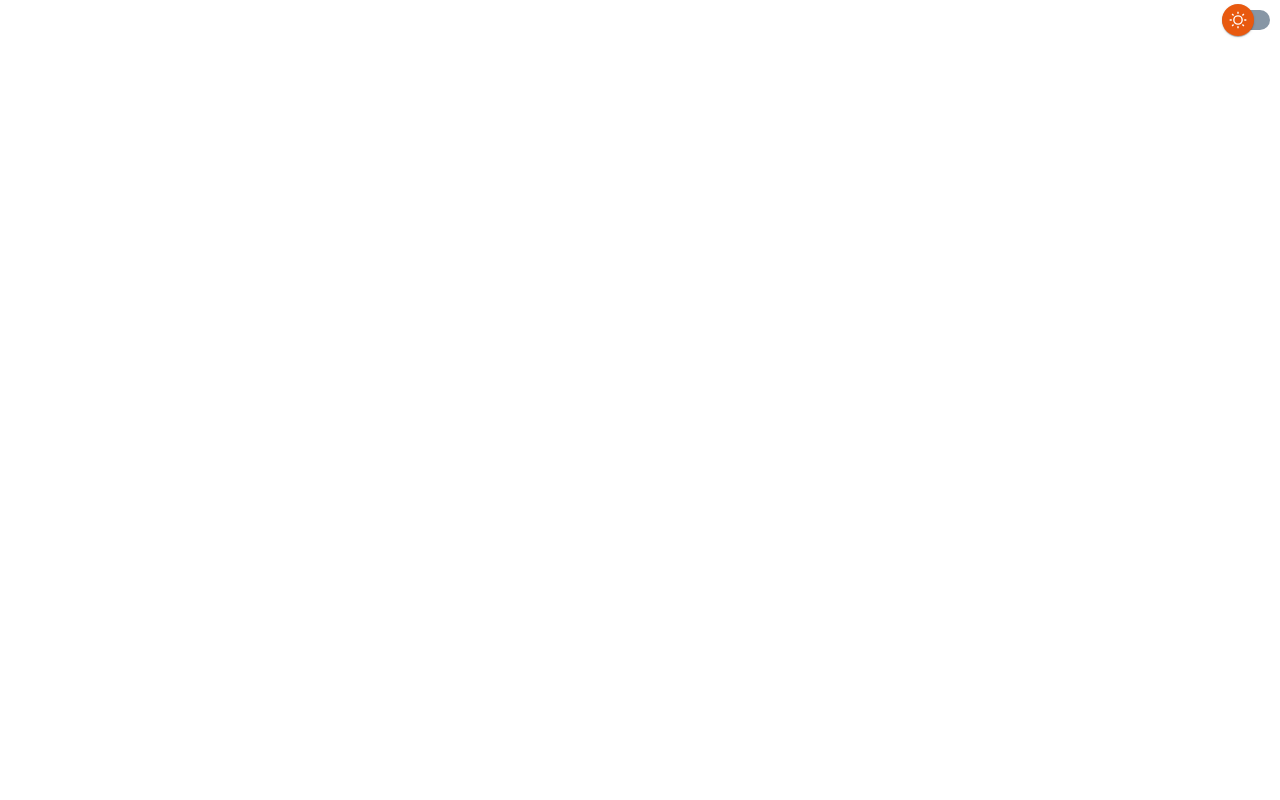
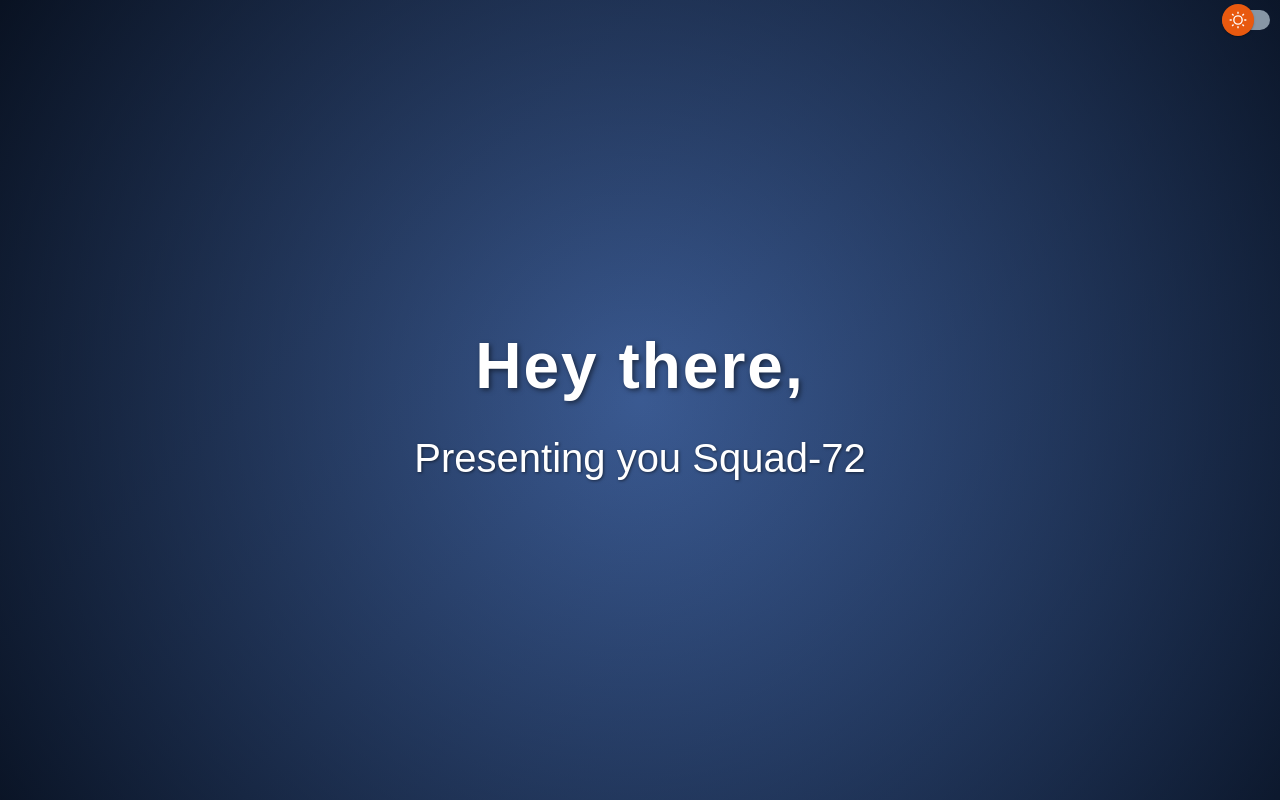
Before and after one commit to HerambInamke/SQUAD-72, a plain HTML site: page index.html in a window 1280 px wide. Drawn offline with Linux system fonts and the light colour scheme.

Commit message:
hi gaurav

```diff
--- a/index.html
+++ b/index.html
@@ -7,6 +7,10 @@
   <link rel="stylesheet" href="./styling/index_page.css">
 </head>
 <body>
+  <div class="container">
+    <h1 class="greeting">Hey there,</h1>
+    <h2 class="intro">Presenting you Squad-72</h2>
+</div>
 <!-- switch theme button -->
 <label class="ui-switch">
   <input type="checkbox" id="theme-toggle">
--- a/styling/index_page.css
+++ b/styling/index_page.css
@@ -87,3 +87,103 @@
     width: 0;
     height: 0;
   }
+  body {
+    margin: 0;
+    padding: 0;
+    display: flex;
+    justify-content: center;
+    align-items: center;
+    height: 100vh;
+    background: linear-gradient(135deg, #1e3c72, #2a5298);
+    font-family: 'Poppins', sans-serif;
+    color: #ffffff;
+    overflow: hidden;
+    transition: background 0.5s ease;
+}
+
+.container {
+    text-align: center;
+    animation: fadeIn 2s ease-in-out;
+    padding: 0 20px;
+    box-sizing: border-box;
+}
+
+.greeting {
+    font-size: 4rem;
+    font-weight: 700;
+    text-shadow: 2px 2px 5px rgba(0, 0, 0, 0.5);
+    margin-bottom: 20px;
+    letter-spacing: 2px;
+}
+
+.intro {
+    font-size: 2.5rem;
+    font-weight: 500;
+    text-shadow: 1px 1px 3px rgba(0, 0, 0, 0.5);
+    animation: slideUp 2s ease-in-out;
+}
+
+@keyframes fadeIn {
+    0% {
+        opacity: 0;
+        transform: scale(0.9);
+    }
+    100% {
+        opacity: 1;
+        transform: scale(1);
+    }
+}
+
+@keyframes slideUp {
+    0% {
+        opacity: 0;
+        transform: translateY(30px);
+    }
+    100% {
+        opacity: 1;
+        transform: translateY(0);
+    }
+}
+
+body::before {
+    content: '';
+    position: absolute;
+    top: 0;
+    left: 0;
+    width: 100%;
+    height: 100%;
+    background: radial-gradient(circle, rgba(255, 255, 255, 0.1), rgba(0, 0, 0, 0.7));
+    z-index: -1;
+    transition: background 0.5s ease;
+}
+
+/* Responsive Design */
+@media (max-width: 1024px) {
+    .greeting {
+        font-size: 3rem;
+    }
+
+    .intro {
+        font-size: 2rem;
+    }
+}
+
+@media (max-width: 768px) {
+    .greeting {
+        font-size: 2.5rem;
+    }
+
+    .intro {
+        font-size: 1.8rem;
+    }
+}
+
+@media (max-width: 480px) {
+    .greeting {
+        font-size: 2rem;
+    }
+
+    .intro {
+        font-size: 1.5rem;
+    }
+}
```
